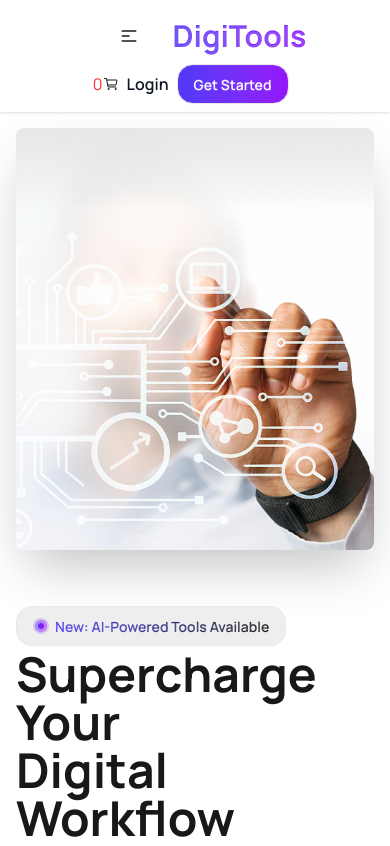
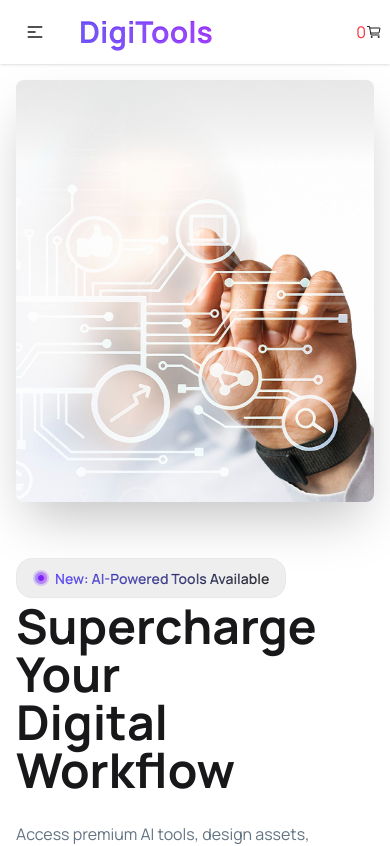
Before and after one commit to NishatNuzhatK/digitools-platform, a React (Vite) app: page / in a window 390 px wide. Shown: the top 846 px of the page. Built offline with nearby package versions, Linux system fonts and the light colour scheme.

Commit message:
fixed the problem with responsiveness of navbar

```diff
--- a/src/components/UI/Navbar.jsx
+++ b/src/components/UI/Navbar.jsx
@@ -4,10 +4,8 @@ import { IoCartOutline } from 'react-icons/io5';
 const Navbar = ({cartAdd}) => {
     return (
         <div>
-            <div className="navbar bg-base-100 shadow-sm container mx-auto flex flex-col md:flex-row gap-2">
-      <div>
+            <div className="navbar bg-base-100 shadow-sm">
 
-      </div>
   <div className="navbar-start">
     <div className="dropdown">
       <div tabIndex={0} role="button" className="btn btn-ghost lg:hidden">
@@ -21,6 +19,7 @@ const Navbar = ({cartAdd}) => {
       <li><a>Pricing</a></li>
       <li><a>Testimonials</a></li>
       <li><a>FAQ</a></li>
+      <li><a>Login</a></li>
       </ul>
     </div>
     {/* logo */}
@@ -38,8 +37,8 @@ const Navbar = ({cartAdd}) => {
   </div>
   <div className="navbar-end flex gap-2 ">
     <p className='flex items-center '><span className='text-red-500'>{cartAdd.length}</span ><IoCartOutline /></p>
-    <p className='font-semibold text-[#101727]'><a>Login</a></p>
-    <a className="btn bg-linear-to-r from-[#4F39F6] to-[#9514FA] text-white rounded-2xl">Get Started</a>
+    <p className='font-semibold text-[#101727] hidden md:block'><a className='btn'>Login</a></p>
+    <button className="btn bg-linear-to-r from-[#4F39F6] to-[#9514FA] text-white rounded-2xl hidden md:block ">Get Started</button>
   </div>
 </div>
         </div>
```
